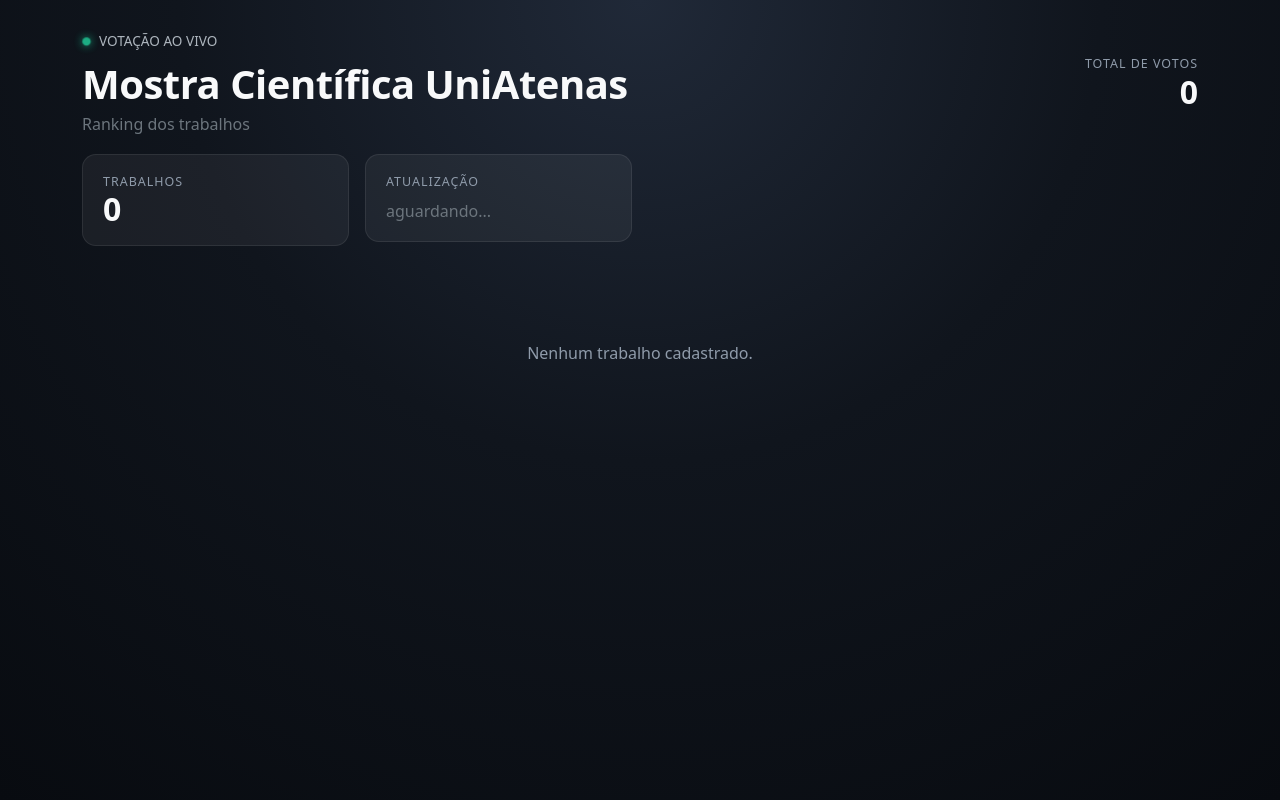
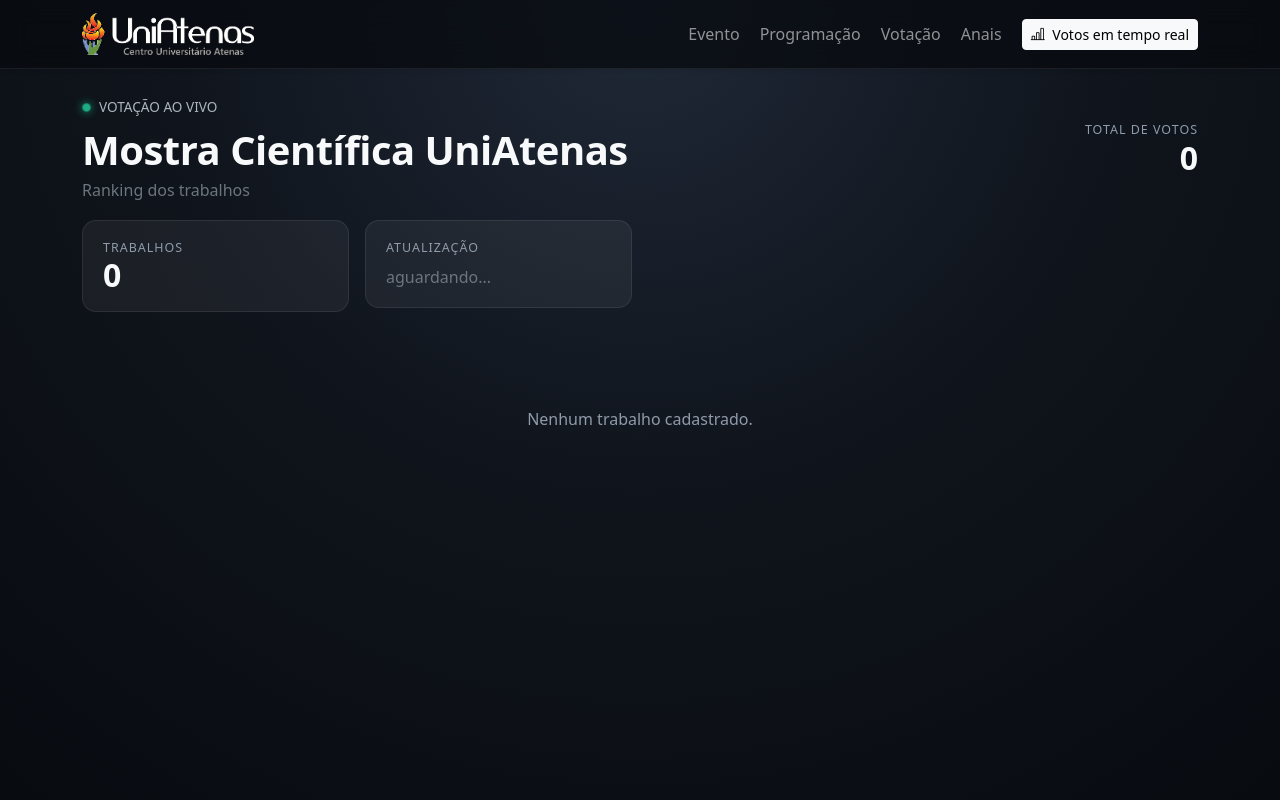
Before and after one commit to LuisVCSilva/mostra_cientifica_atenas_2026, a Flask app: page /dashboard in a window 1280 px wide. Run offline with Flask 3, Linux system fonts and the light colour scheme; data that the repository does not hold is empty.

Commit message:
mudanças na navbar para semitransparente e nao cortar titulos das paginas

```diff
--- a/static/css/style.css
+++ b/static/css/style.css
@@ -0,0 +1,22 @@
+.navbar {
+    background-color: rgba(8, 11, 16, 0.78) !important;
+
+    backdrop-filter: blur(14px);
+    -webkit-backdrop-filter: blur(14px);
+
+    border-bottom: 1px solid rgba(255, 255, 255, 0.08);
+}
+
+section[id] {
+    scroll-margin-top: 80px;
+}
+
+body {
+    padding-top: 66px;
+}
+
+#evento,
+#programacao,
+#votacao {
+    scroll-margin-top: 80px;
+}
--- a/templates/dashboard.html
+++ b/templates/dashboard.html
@@ -1,7 +1,9 @@
 <!DOCTYPE html>
+
 <html lang="pt-BR">
 
 <head>
+
 
 <meta charset="UTF-8">
 
@@ -17,6 +19,11 @@
 <link
     href="https://cdn.jsdelivr.net/npm/bootstrap@5.3.3/dist/css/bootstrap.min.css"
     rel="stylesheet"
+>
+
+<link
+    rel="stylesheet"
+    href="https://cdn.jsdelivr.net/npm/bootstrap-icons@1.11.3/font/bootstrap-icons.min.css"
 >
 
 <link
@@ -109,9 +116,11 @@
         left: 0;
         right: 0;
         height: 86px;
-	    margin-bottom: 0; /* não precisa mais */
+        margin-bottom: 0;
+
         transition:
             transform 850ms cubic-bezier(.2,.8,.2,1);
+
         will-change: transform;
     }
 
@@ -315,11 +324,120 @@
 
 </style>
 
+
 </head>
 
 <body>
 
+<!-- =========================================================
+     NAVBAR
+========================================================= -->
+
+<nav class="navbar navbar-expand-lg navbar-dark bg-dark shadow-sm fixed-top">
+
+
 <div class="container">
+
+    <a
+        class="navbar-brand d-flex align-items-center gap-2"
+        href="/"
+    >
+        <img
+            src="{{ url_for('static', filename='images/logo_uniatenas.png') }}"
+            alt="UniAtenas"
+            height="42"
+        >
+    </a>
+
+
+    <button
+        class="navbar-toggler"
+        type="button"
+        data-bs-toggle="collapse"
+        data-bs-target="#navbarPrincipal"
+        aria-controls="navbarPrincipal"
+        aria-expanded="false"
+        aria-label="Abrir menu"
+    >
+        <span class="navbar-toggler-icon"></span>
+    </button>
+
+
+    <div
+        class="collapse navbar-collapse"
+        id="navbarPrincipal"
+    >
+
+        <ul class="navbar-nav ms-auto align-items-lg-center gap-lg-1">
+
+            <li class="nav-item">
+                <a
+                    class="nav-link"
+                    href="/#evento"
+                >
+                    Evento
+                </a>
+            </li>
+
+
+            <li class="nav-item">
+                <a
+                    class="nav-link"
+                    href="/#programacao"
+                >
+                    Programação
+                </a>
+            </li>
+
+
+            <li class="nav-item">
+                <a
+                    class="nav-link"
+                    href="/#votacao"
+                >
+                    Votação
+                </a>
+            </li>
+
+
+            <li class="nav-item">
+                <a
+                    class="nav-link"
+                    href="/anais"
+                >
+                    Anais
+                </a>
+            </li>
+
+
+            <li class="nav-item ms-lg-2 mt-2 mt-lg-0">
+
+                <a
+                    class="btn btn-outline-light btn-sm active"
+                    aria-current="page"
+                    href="/dashboard"
+                >
+                    <i class="bi bi-bar-chart-line me-1"></i>
+                    Votos em tempo real
+                </a>
+
+            </li>
+
+        </ul>
+
+    </div>
+
+</div>
+
+
+</nav>
+
+<!-- =========================================================
+     DASHBOARD
+========================================================= -->
+
+<div class="container">
+
 
 <header class="dashboard-header">
 
@@ -346,6 +464,7 @@
             </div>
 
         </div>
+
 
         <div class="text-end">
 
@@ -388,6 +507,7 @@
 
     </div>
 
+
     <div class="col-6 col-md-3">
 
         <div class="stat-card">
@@ -418,8 +538,12 @@
 
 </main>
 
+
 </div>
 
+<!-- =========================================================
+     JAVASCRIPT
+========================================================= -->
 
 <script>
 
@@ -439,8 +563,13 @@ let trabalhosAtuais = new Map();
 
 
 function getRowHeight() {
-    return window.matchMedia("(max-width: 600px)").matches ? 96 : 94;
+
+    return window.matchMedia("(max-width: 600px)").matches
+        ? 96
+        : 94;
+
 }
+
 
 function escaparHTML(valor) {
 
@@ -449,98 +578,241 @@ function escaparHTML(valor) {
     div.textContent = valor ?? "";
 
     return div.innerHTML;
+
 }
 
+
 function atualizarDashboard(dados) {
+
     const trabalhos = dados.trabalhos || [];
-    totalVotos.textContent = dados.total_votos ?? 0;
-    totalTrabalhos.textContent = trabalhos.length;
+
+
+    totalVotos.textContent =
+        dados.total_votos ?? 0;
+
+
+    totalTrabalhos.textContent =
+        trabalhos.length;
+
 
     if (trabalhos.length === 0) {
+
         chart.innerHTML = `
             <div class="empty">
                 Nenhum trabalho cadastrado.
             </div>
         `;
+
         chart.style.height = "";
+
+        return;
+
+    }
+
+
+    const empty =
+        chart.querySelector(".empty");
+
+    if (empty) {
+        empty.remove();
+    }
+
+
+    const maiorNumeroVotos =
+        Math.max(
+            1,
+            ...trabalhos.map(
+                t => Number(t.votos) || 0
+            )
+        );
+
+
+    const rowHeight =
+        getRowHeight();
+
+
+    trabalhos.forEach(trabalho => {
+
+        const id =
+            String(trabalho.id);
+
+
+        if (
+            document.getElementById(
+                `bar-${id}`
+            )
+        ) {
             return;
         }
 
-    // Remove o empty se ainda estiver lá
-    const empty = chart.querySelector(".empty");
-    if (empty) empty.remove();
 
-    const maiorNumeroVotos = Math.max(
-        1,
-        ...trabalhos.map(t => Number(t.votos) || 0)
+        const row =
+            document.createElement("div");
+
+
+        row.className =
+            "bar-row";
+
+
+        row.id =
+            `bar-${id}`;
+
+
+        row.innerHTML = `
+
+            <div class="rank-number">
+                ${trabalho.posicao}
+            </div>
+
+            <div class="bar-content">
+
+                <div class="bar-fill"></div>
+
+                <div class="bar-info">
+
+                    <div class="bar-text">
+
+                        <div class="work-code">
+                            ${escaparHTML(trabalho.codigo)}
+                        </div>
+
+                        <div class="work-title">
+                            ${escaparHTML(trabalho.titulo)}
+                        </div>
+
+                        <div class="work-authors">
+                            ${escaparHTML(
+                                trabalho.autores ||
+                                "Autor(es) não informado"
+                            )}
+                        </div>
+
+                    </div>
+
+
+                    <div class="vote-count">
+
+                        <span class="number">
+                            0
+                        </span>
+
+                        <span class="vote-label">
+                            votos
+                        </span>
+
+                    </div>
+
+                </div>
+
+            </div>
+
+        `;
+
+
+        chart.appendChild(row);
+
+    });
+
+
+    trabalhos.forEach(
+        (trabalho, indice) => {
+
+            const id =
+                String(trabalho.id);
+
+
+            const row =
+                document.getElementById(
+                    `bar-${id}`
                 );
 
-    const rowHeight = getRowHeight();
 
-    // Cria elementos que ainda não existem
-    trabalhos.forEach(trabalho => {
-        const id = String(trabalho.id);
-        if (document.getElementById(`bar-${id}`)) return;
+            if (!row) {
+                return;
+            }
 
-        const row = document.createElement("div");
-        row.className = "bar-row";
-        row.id = `bar-${id}`;
-        row.innerHTML = `
-            <div class="rank-number">${trabalho.posicao}</div>
-            <div class="bar-content">
-                <div class="bar-fill"></div>
-                <div class="bar-info">
-                    <div class="bar-text">
-                        <div class="work-code">${escaparHTML(trabalho.codigo)}</div>
-                        <div class="work-title">${escaparHTML(trabalho.titulo)}</div>
-                        <div class="work-authors">${escaparHTML(trabalho.autores || "Autor(es) não informado")}</div>
-                    </div>
-                    <div class="vote-count">
-                        <span class="number">0</span>
-                        <span class="vote-label">votos</span>
-                    </div>
-                </div>
-            </div>
-        `;
-        chart.appendChild(row);
-    });
 
-    // Atualiza posição, votos e estilo
-    trabalhos.forEach((trabalho, indice) => {
-        const id = String(trabalho.id);
-        const row = document.getElementById(`bar-${id}`);
-        if (!row) return;
+            row.style.transform =
+                `translateY(${indice * rowHeight}px)`;
 
-        row.style.transform = `translateY(${indice * rowHeight}px)`;
 
-        const fill = row.querySelector(".bar-fill");
-        const numero = row.querySelector(".number");
-        const votos = Number(trabalho.votos) || 0;
-        const percentual = maiorNumeroVotos > 0
+            const fill =
+                row.querySelector(".bar-fill");
+
+
+            const numero =
+                row.querySelector(".number");
+
+
+            const votos =
+                Number(trabalho.votos) || 0;
+
+
+            const percentual =
+                maiorNumeroVotos > 0
                     ? (votos / maiorNumeroVotos) * 100
                     : 0;
 
-        fill.style.width = `${percentual}%`;
-        numero.textContent = votos;
 
-        const rank = row.querySelector(".rank-number");
-        rank.textContent = trabalho.posicao;
+            fill.style.width =
+                `${percentual}%`;
+
+
+            numero.textContent =
+                votos;
+
+
+            const rank =
+                row.querySelector(
+                    ".rank-number"
+                );
+
+
+            rank.textContent =
+                trabalho.posicao;
+
 
             if (indice === 0) {
-            row.classList.add("leader");
+
+                row.classList.add(
+                    "leader"
+                );
+
             } else {
-            row.classList.remove("leader");
+
+                row.classList.remove(
+                    "leader"
+                );
+
             }
-    });
 
-    // Altura do container
-    chart.style.height = `${Math.max(100, trabalhos.length * rowHeight + 10)}px`;
+        }
+    );
 
-    ultimaAtualizacao.textContent = new Date().toLocaleTimeString("pt-BR");
 
-    trabalhosAtuais = new Map(
-        trabalhos.map(t => [String(t.id), Number(t.votos) || 0])
+    chart.style.height =
+        `${Math.max(
+            100,
+            trabalhos.length * rowHeight + 10
+        )}px`;
+
+
+    ultimaAtualizacao.textContent =
+        new Date().toLocaleTimeString(
+            "pt-BR"
         );
+
+
+    trabalhosAtuais =
+        new Map(
+            trabalhos.map(
+                t => [
+                    String(t.id),
+                    Number(t.votos) || 0
+                ]
+            )
+        );
+
 }
 
 
@@ -558,9 +830,12 @@ async function atualizar() {
 
 
         if (!response.ok) {
+
             throw new Error(
-                "Erro HTTP " + response.status
+                "Erro HTTP " +
+                response.status
             );
+
         }
 
 
@@ -568,7 +843,9 @@ async function atualizar() {
             await response.json();
 
 
-        atualizarDashboard(dados);
+        atualizarDashboard(
+            dados
+        );
 
 
     } catch (erro) {
@@ -592,10 +869,6 @@ atualizar();
 
 /*
  * Atualização praticamente em tempo real.
- *
- * Como o voto é salvo no SQLite,
- * qualquer novo voto aparecerá
- * na próxima consulta.
  */
 
 setInterval(
@@ -605,5 +878,9 @@ setInterval(
 
 </script>
 
+<script
+    src="https://cdn.jsdelivr.net/npm/bootstrap@5.3.3/dist/js/bootstrap.bundle.min.js"
+></script>
+
 </body>
 </html>
--- a/templates/index.html
+++ b/templates/index.html
@@ -40,7 +40,7 @@
      NAVBAR
 ========================================================= -->
 
-<nav class="navbar navbar-expand-lg navbar-dark bg-dark shadow-sm">
+<nav class="navbar navbar-expand-lg navbar-dark bg-dark shadow-sm fixed-top">
 
     <div class="container">
 
```
Also changed, not shown: templates/anais.html (+120 -0 lines). Lines whose indentation alone changed are shown as unchanged.
